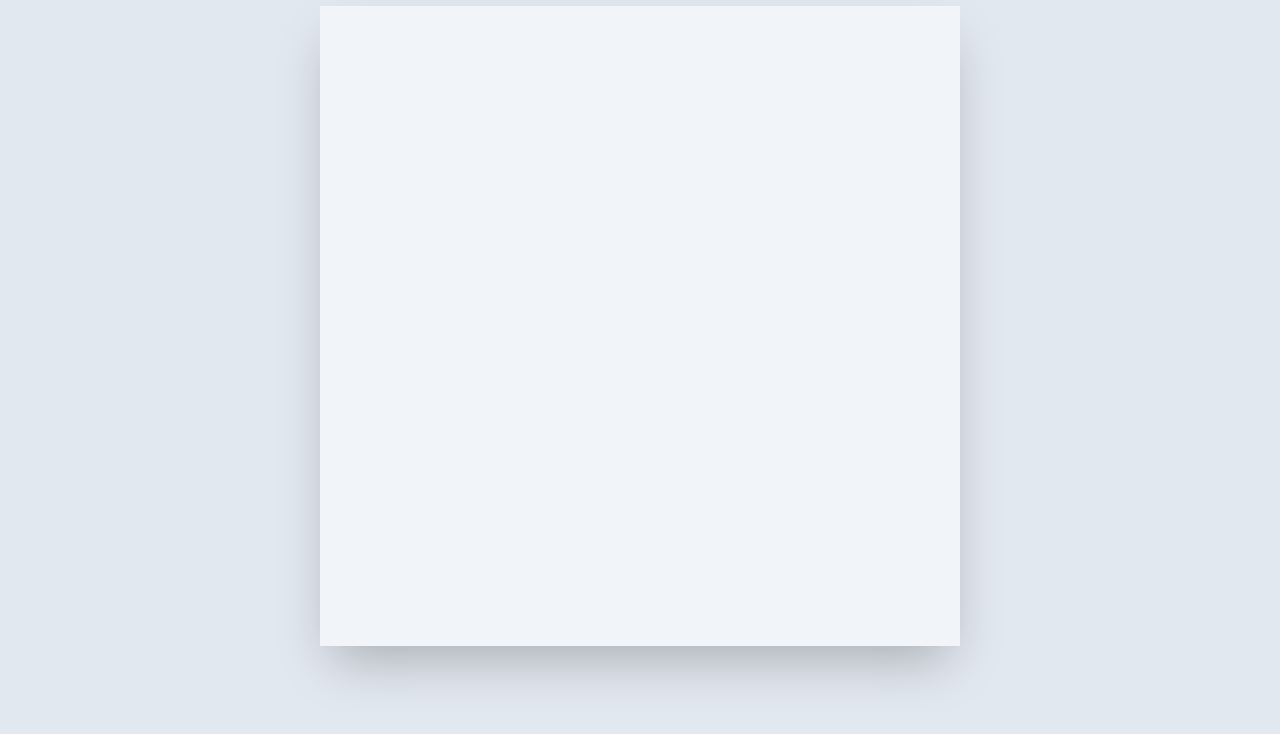
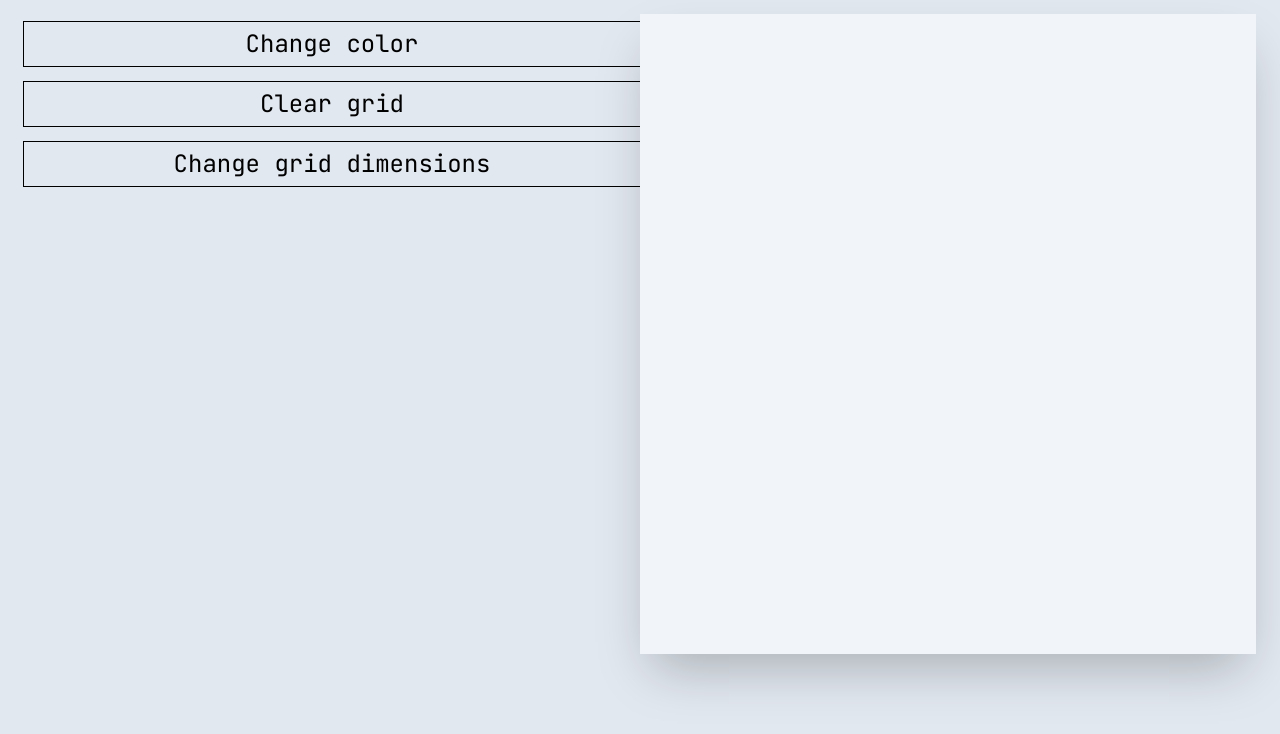
Before and after one commit to bjtn1/etch-a-sketch, a plain HTML site: page src/index.html in a window 1280 px wide. Shown: the part 88-822 px from the top of the page. Before the commit the page ends 800 px from the top, so only its background shows below. Drawn offline with Linux system fonts and the light colour scheme.

Commit message:
Create main menu. Add main menu buttons.

```diff
--- a/src/index.html
+++ b/src/index.html
@@ -1,15 +1,26 @@
-<!DOCTYPE html>
+<!doctype html>
 <html lang="en">
+
 <head>
-    <meta charset="UTF-8">
-    <meta name="viewport" content="width=device-width, initial-scale=1">
+  <meta charset="UTF-8" />
+  <meta name="viewport" content="width=device-width, initial-scale=1" />
   <title>Etch-a-sketch</title>
-    <link href="style.css" rel="stylesheet">
-    <link href='https://fonts.googleapis.com/css?family=JetBrains Mono' rel='stylesheet'>
+  <link href="style.css" rel="stylesheet" />
+  <link href="https://fonts.googleapis.com/css?family=JetBrains Mono" rel="stylesheet" />
   <script defer src="script.js"></script>
 </head>
+
 <body>
   <h1 class="header">Etch-a-sketch!</h1>
+  <main>
+    <div class="menu">
+      <div class="main-menu-button">Change color</div>
+      <div class="main-menu-button">Clear grid</div>
+      <div class="main-menu-button">Change grid dimensions</div>
+      <div class="current-grid-dimensions"></div>
+    </div>
     <div class="grid"></div>
+  </main>
 </body>
+
 </html>
--- a/src/style.css
+++ b/src/style.css
@@ -1,12 +1,43 @@
-html {
-  display: flex;
-  align-self: center;
-  justify-content: center;
-}
-
 body {
   font-family: "JetBrains Mono";
   background-color: #e2e8f0;
+}
+
+main {
+  padding: 1rem;
+  display: flex;
+  justify-content: space-around;
+}
+
+.menu {
+  display: flex;
+  flex-direction: column;
+  align-items: center;
+  width: 640px;
+  height: 640px;
+  /* this is tailwindccss' text-2xl */
+  text-align: center;
+  font-size: 1.5rem;
+  line-height: 2rem;
+}
+
+.main-menu-button {
+  outline-style: solid;
+  margin-top: 0.5rem;
+  margin-bottom: 0.5rem;
+  outline-width: 1.5px;
+  padding-top: 6px;
+  padding-bottom: 6px;
+  width: 100%;
+  /* height: 25%; */
+}
+
+.main-menu-button:hover {
+  cursor: pointer;
+  transform: scale(1.05);
+  transition-duration: 300ms;
+  /* this is tailwindcss' ease-in-out transition timing function */
+  transition-timing-function: cubic-bezier(0.4, 0, 0.2, 1);
 }
 
 .header {
```
Lines whose indentation alone changed are shown as unchanged.
